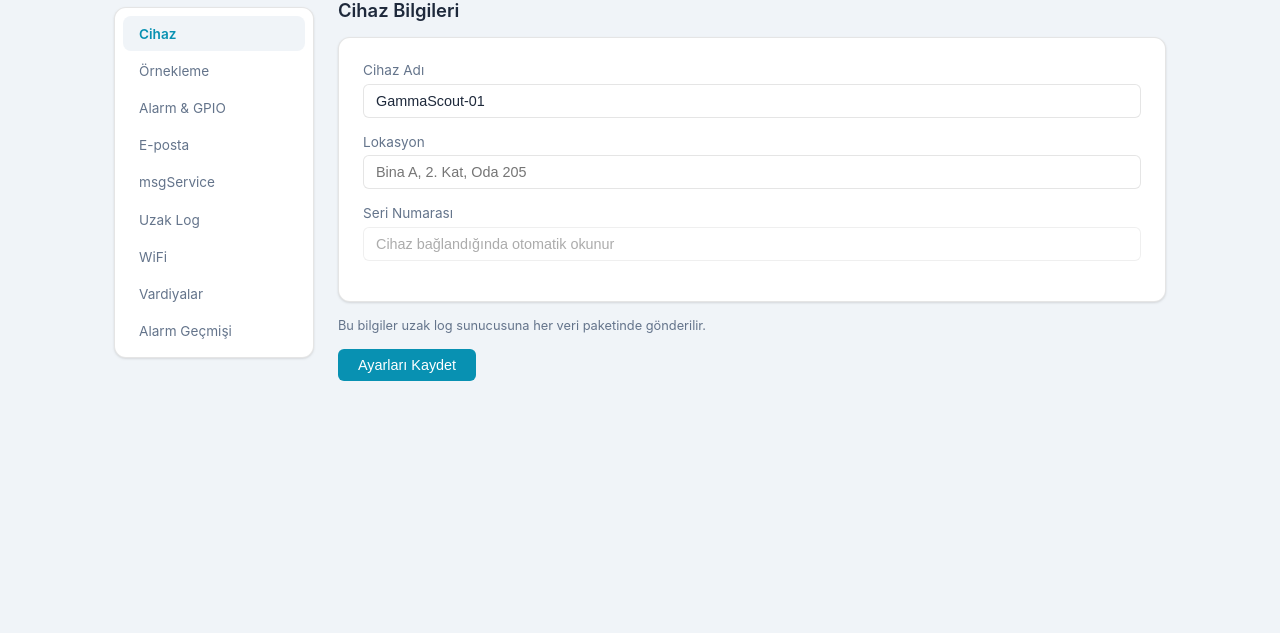
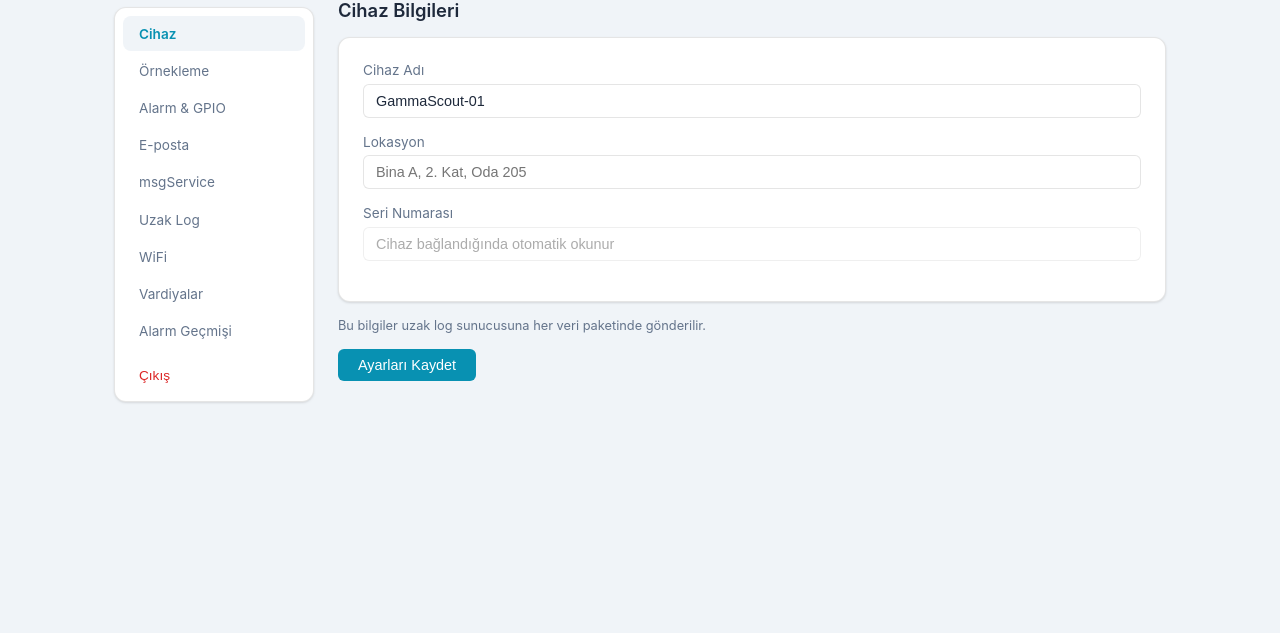
Before and after one commit to salperes/mssRadMon, a FastAPI app: template app/templates/admin.html in a window 1280 px wide. Shown: the part 74-707 px from the top of the page. Run offline with FastAPI, Linux system fonts and the light colour scheme; the template is opened without the code that fills it, so the values that code supplies are empty; data comes from the database, SQL or seed files in the repository.

Commit message:
feat: admin sidebar logout butonu

```diff
--- a/app/templates/admin.html
+++ b/app/templates/admin.html
@@ -15,6 +15,9 @@
             <a href="#" class="sidebar-link" data-section="wifi">WiFi</a>
             <a href="#" class="sidebar-link" data-section="shifts">Vardiyalar</a>
             <a href="#" class="sidebar-link" data-section="history">Alarm Geçmişi</a>
+            <form method="post" action="/admin/logout" style="margin-top:auto;padding-top:0.5rem;">
+                <button type="submit" class="sidebar-link" style="width:100%;background:none;border:none;cursor:pointer;color:var(--red);text-align:left;">Çıkış</button>
+            </form>
         </nav>
     </aside>
 
```
